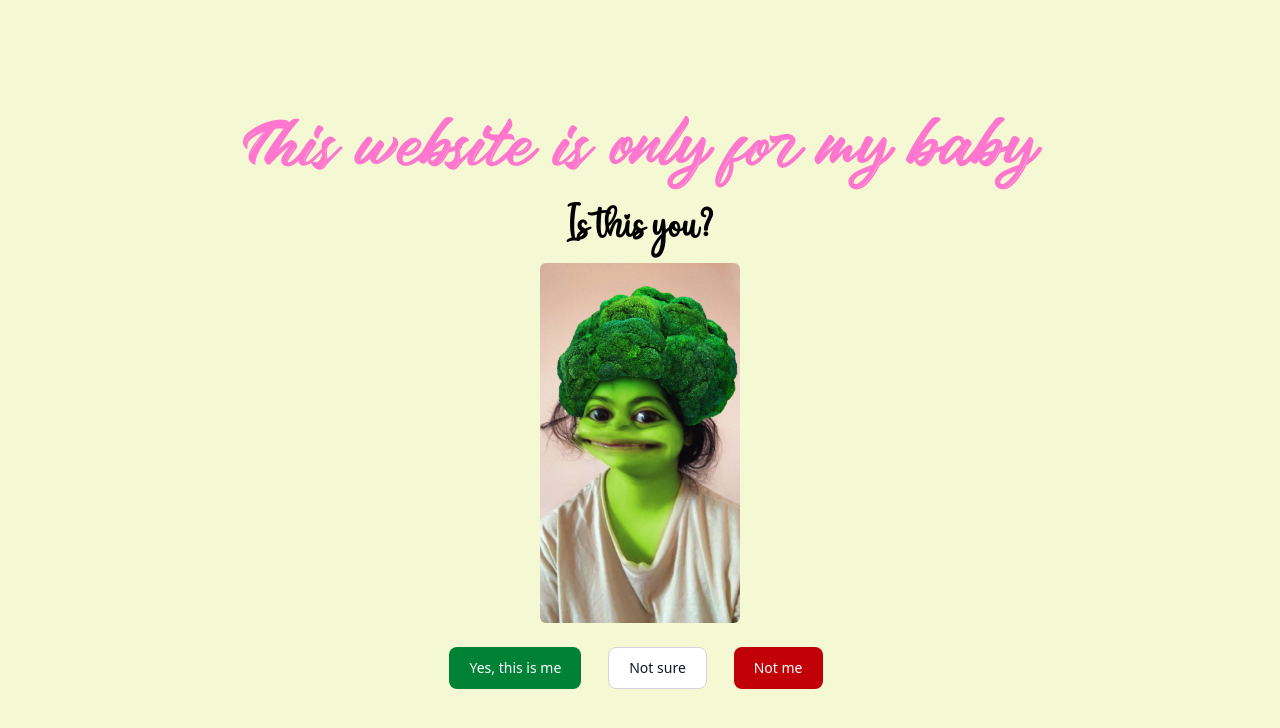
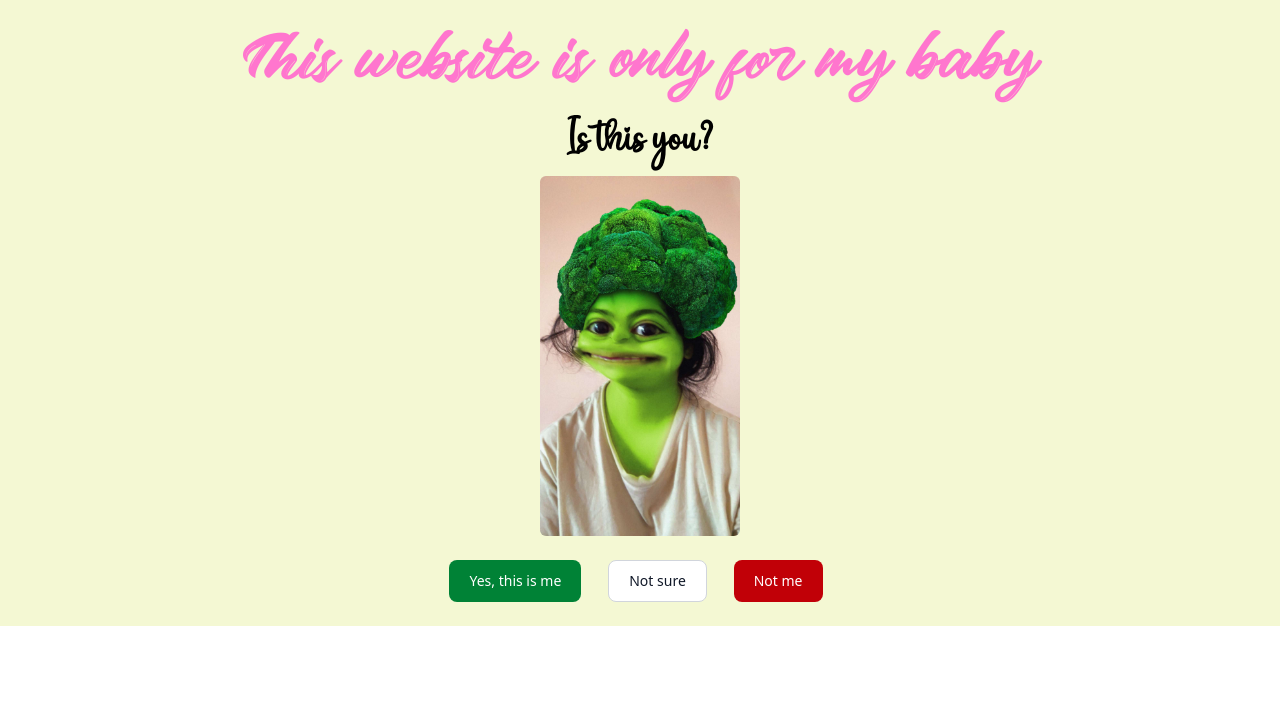
Before and after one commit to Shikhar0Srivastava/valProject, a React (Vite) app: page / in a window 1280 px wide. Shown: the top 728 px of the page. Built offline with nearby package versions, Linux system fonts and the light colour scheme.

Commit message:
testing design 2

```diff
--- a/src/pages/First.jsx
+++ b/src/pages/First.jsx
@@ -7,7 +7,7 @@
     const [noOfImages, setNoOfImages] = useState(0);
     const navigate = useNavigate();
 
-    return <div className="flex min-w-screen min-h-screen justify-center items-center bg-[#F4F8D3]">
+    return <div className="flex w-full h-full justify-center items-center bg-[#F4F8D3]">
         <div className="flex-col">
 
             <div className="text-center text-6xl font-rollingBeat p-8 pb-4 text-[#FF76CE]">
```
